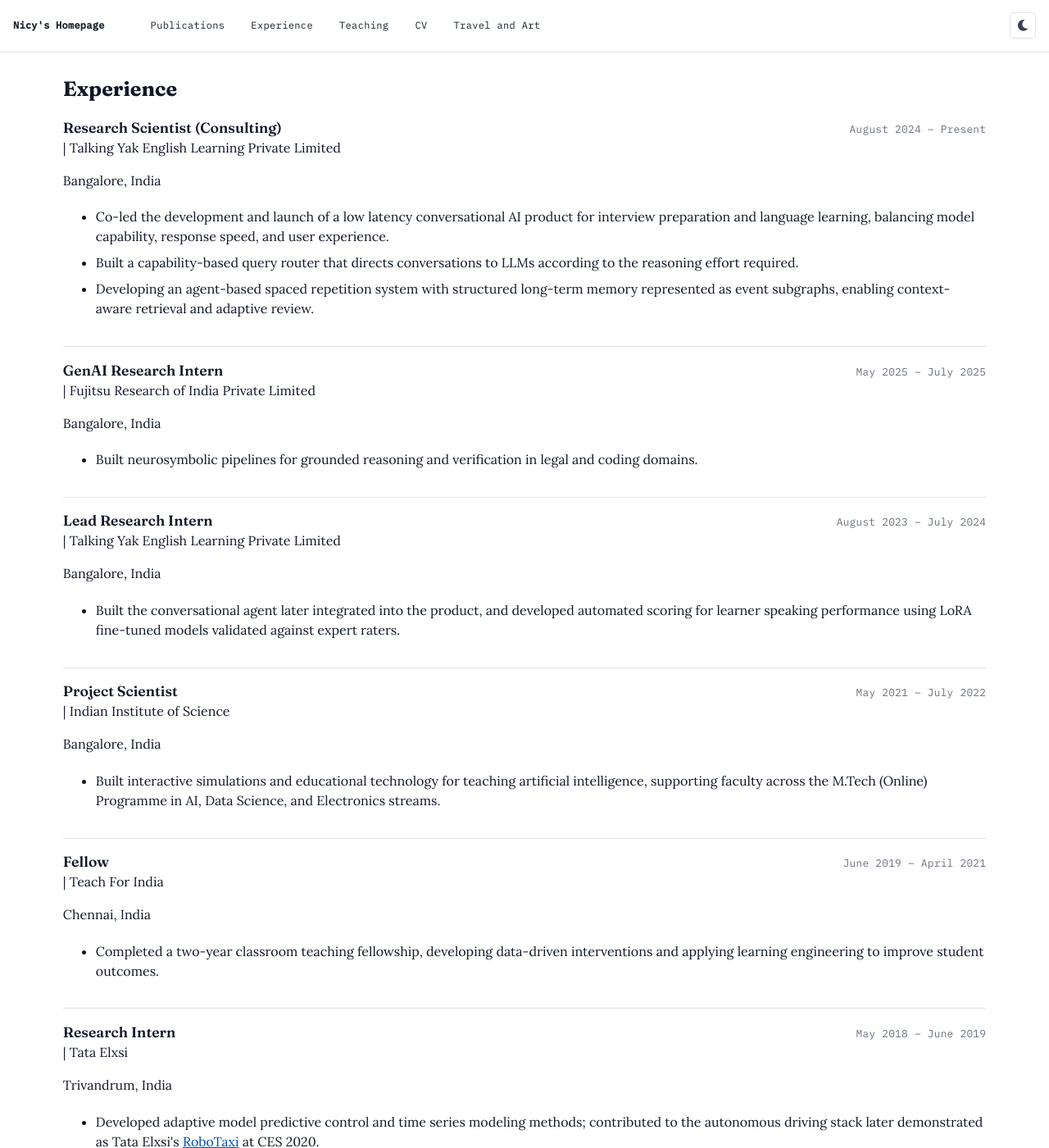
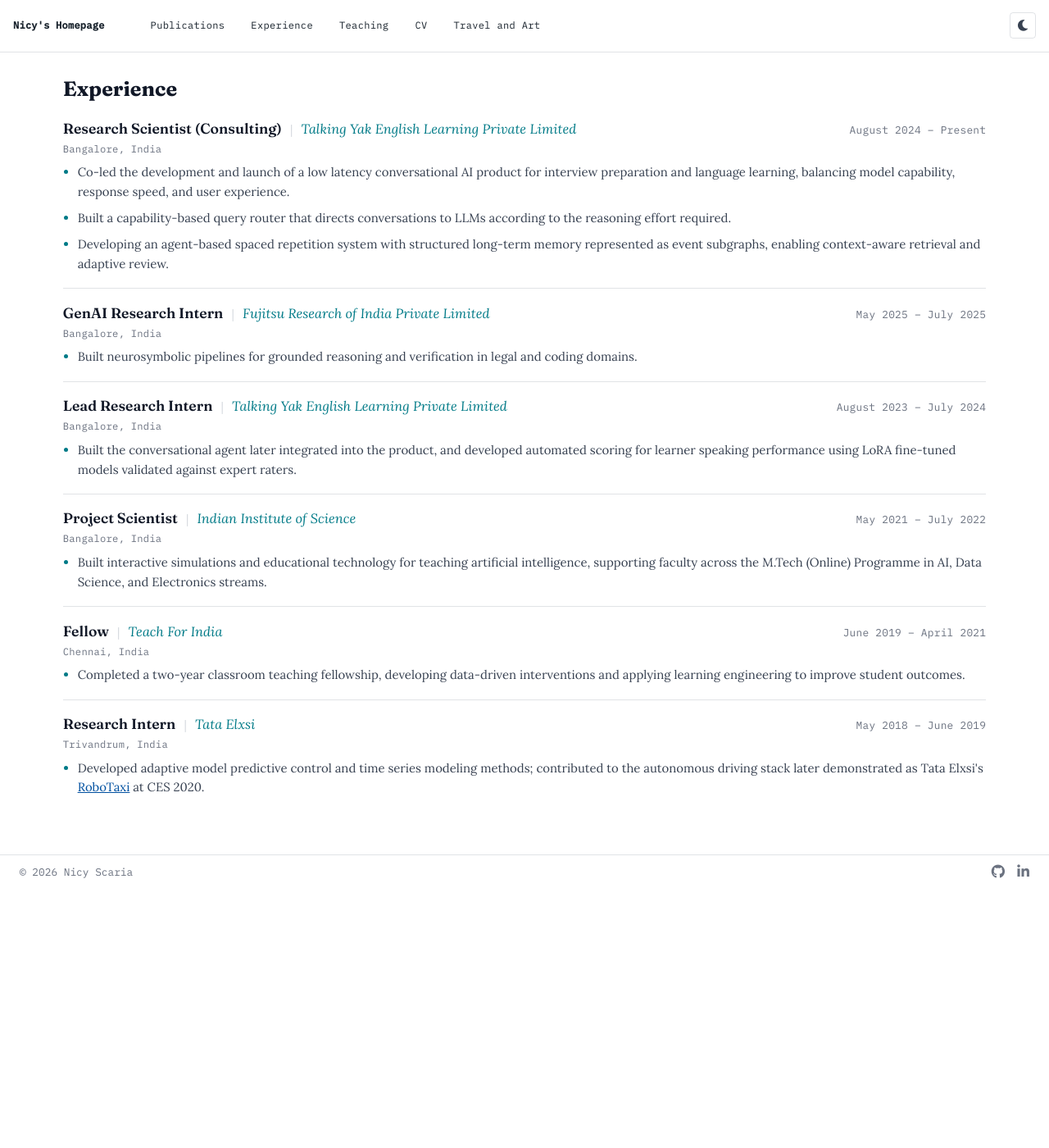
Before and after one commit to nicyscaria/nicyscaria.github.io, a Jekyll site: the page built from _pages/experience.md, in a window 1280 px wide and 1400 px high. Shown: the whole window at 82% size. Built offline with Jekyll 4.4.1, drawn with Linux system fonts in a browser that asks for light colours.

Commit message:
Update layout

```diff
--- a/_includes/home-hero.html
+++ b/_includes/home-hero.html
@@ -3,7 +3,7 @@
     <div class="home-hero__photo">
       <img src="/images/profilepic_nicy1.png" alt="Nicy Scaria">
     </div>
-    <div>
+    <div class="home-hero__content">
       <h1 class="home-hero__name">Nicy Scaria</h1>
       <p class="home-hero__thesis">Reliable Language Model Systems for Educational Assessment and Personalized Adaptive
         Learning.</p>
--- a/_sass/_home.scss
+++ b/_sass/_home.scss
@@ -22,6 +22,10 @@
       gap: 2.5rem;
     }
   }
+}
+
+.home-hero__content {
+  text-align: right;
 }
 
 .home-hero__eyebrow {
@@ -50,29 +54,30 @@
 
 .home-hero__thesis {
   margin-top: 1.4rem;
+  margin-left: auto;
   font-family: $header-font-family;
   font-style: italic;
   font-weight: 500;
   font-size: clamp(1.02rem, 0.95rem + 0.4vw, 1.2rem);
-  border-left: 2px solid $accent-color;
-  padding-left: 1rem;
+  border-right: 2px solid $accent-color;
+  padding-right: 1rem;
   max-width: 520px;
-  width: 100%;
 }
 
 .home-hero__focus {
   margin-top: 1.1rem;
+  margin-left: auto;
   font-family: $label-mono;
   font-size: 0.76rem;
   letter-spacing: 0.03em;
   color: $gray;
   line-height: 1.85;
   max-width: 520px;
-  width: 100%;
 }
 
 .home-hero__actions {
   display: flex;
+  justify-content: flex-end;
   gap: 0.75rem;
   margin-top: 2rem;
   flex-wrap: wrap;
--- a/_sass/_teach-list.scss
+++ b/_sass/_teach-list.scss
@@ -21,6 +21,13 @@
     margin-bottom: 0.2em;
   }
 
+  &__role-wrap {
+    display: flex;
+    align-items: baseline;
+    flex-wrap: wrap;
+    gap: 0.35em 0.5em;
+  }
+
   &__title {
     font-size: 1.1rem;
     font-weight: 600;
@@ -29,12 +36,34 @@
     color: $text-color;
   }
 
+  &__sep {
+    color: $light-gray;
+    font-size: 0.9em;
+    padding: 0 0.15em;
+    font-weight: 300;
+  }
+
+  &__org {
+    font-size: 1.02rem;
+    font-weight: 400;
+    font-style: italic;
+    color: $accent-color;
+  }
+
   &__date {
     font-family: $label-mono;
     font-size: 0.8rem;
     color: $gray;
     letter-spacing: 0.02em;
     white-space: nowrap;
+  }
+
+  &__loc {
+    margin: 0 0 0.6em;
+    font-family: $label-mono;
+    font-size: 0.76rem;
+    color: $gray;
+    letter-spacing: 0.02em;
   }
 
   &__instructor {
@@ -61,6 +90,24 @@
     color: $dark-gray;
   }
 
+  &__items {
+    margin: 0.5em 0 0 1.2em;
+    padding: 0;
+    font-size: 0.93rem;
+    color: $dark-gray;
+
+    li {
+      margin-bottom: 0.55em;
+      line-height: 1.6;
+
+      &::marker {
+        color: $accent-color;
+      }
+
+      &:last-child { margin-bottom: 0; }
+    }
+  }
+
   &__links {
     margin: 0.6em 0 0;
     font-family: $label-mono;
--- a/_sass/_variables.scss
+++ b/_sass/_variables.scss
@@ -331,7 +331,16 @@ html[data-theme="dark"] {
       color: #f8fafc;
     }
 
-    &__date {
+    &__sep {
+      color: rgba(255, 255, 255, 0.2);
+    }
+
+    &__org {
+      color: #22b8cf;
+    }
+
+    &__date,
+    &__loc {
       color: #94a3b8;
     }
 
@@ -348,8 +357,13 @@ html[data-theme="dark"] {
       }
     }
 
-    &__desc {
+    &__desc,
+    &__items {
       color: #cbd5e1;
+
+      li::marker {
+        color: #22b8cf;
+      }
     }
 
     &__links a {
```
